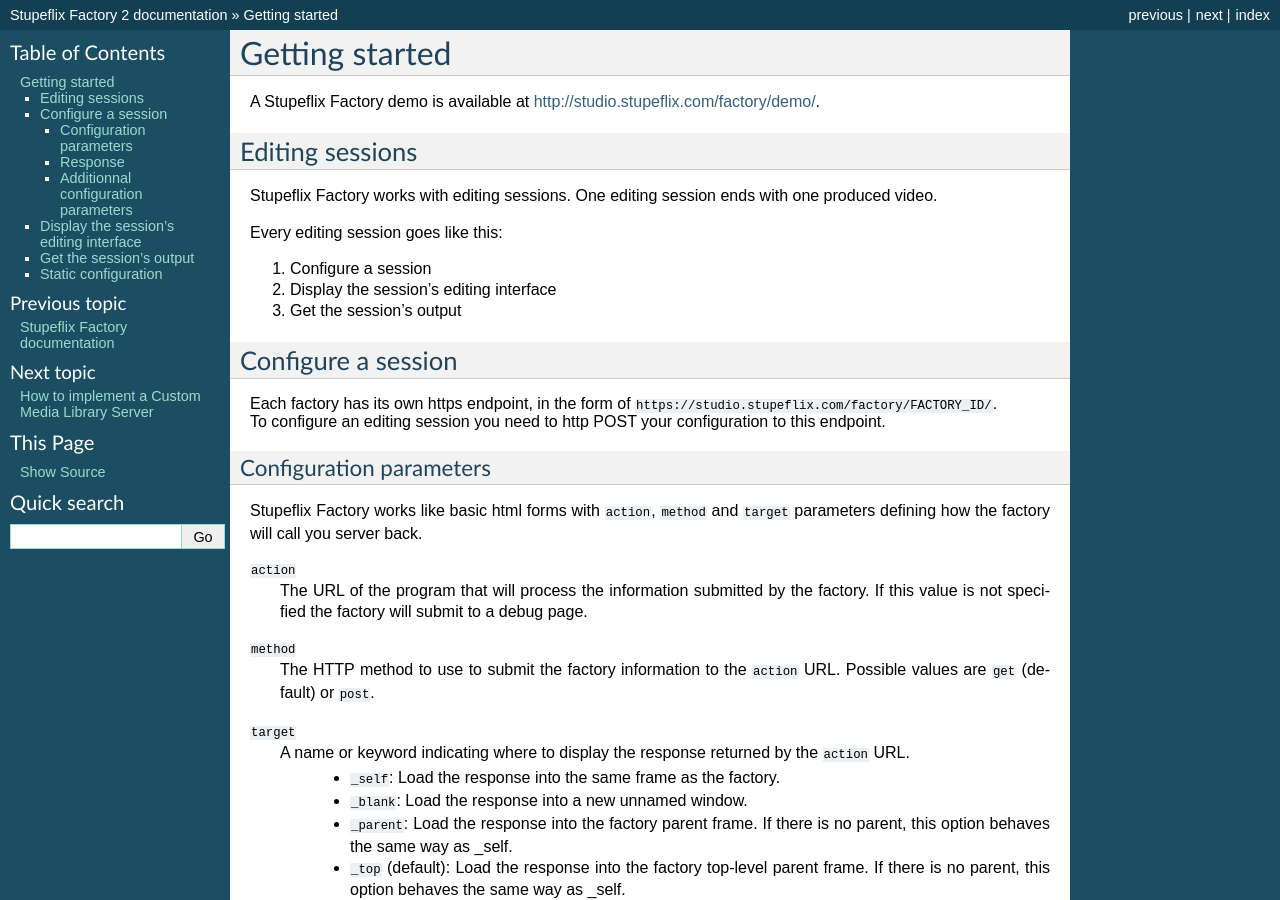
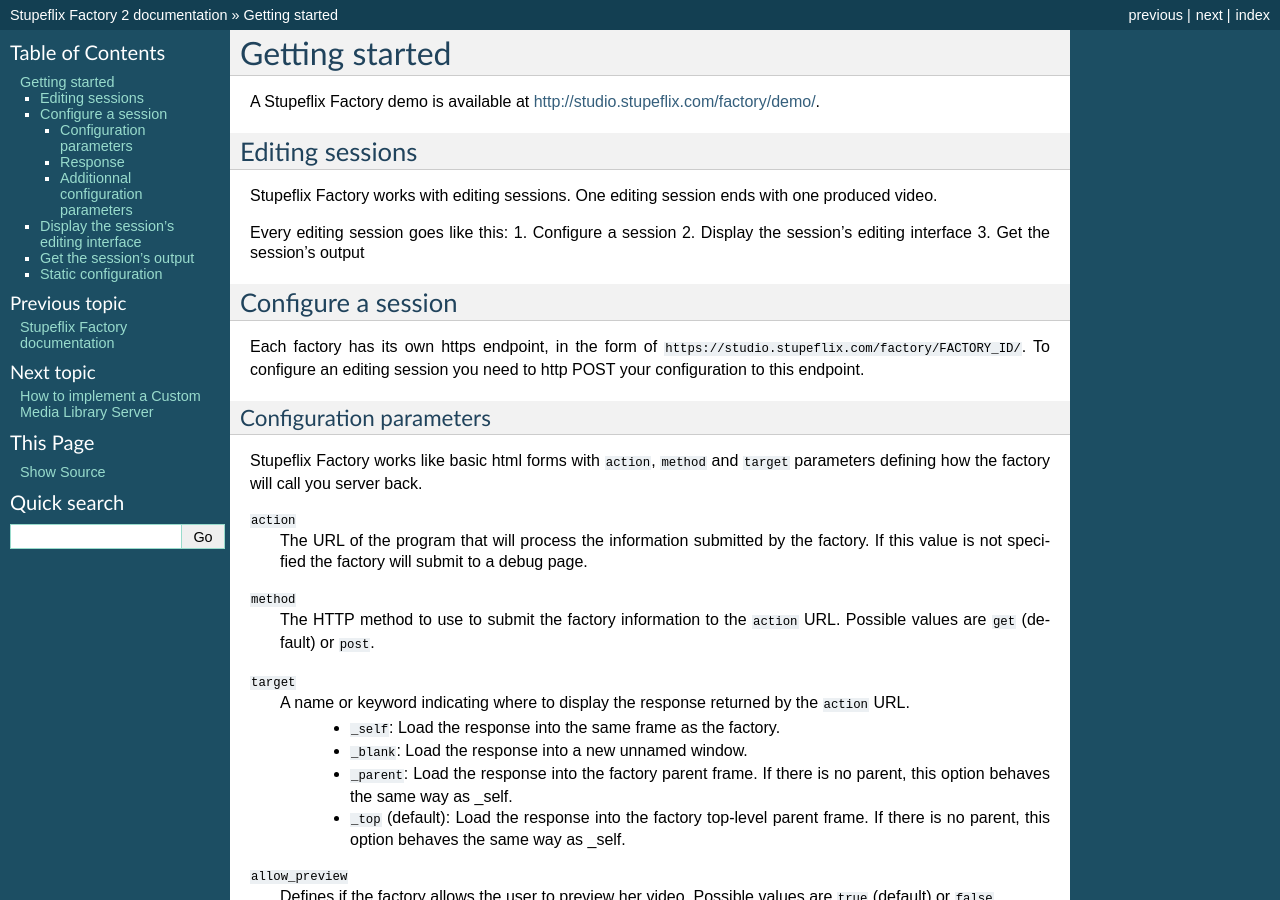
Before and after one commit to Stupeflix/stupeflix-factory-doc, a Sphinx documentation site: the page built from docs/getting_started.rst, in a window 1280 px wide and 900 px high. Built offline with Sphinx 7.4.7, drawn with Linux system fonts in a browser that asks for light colours; some of the changed text lies outside the part shown.

Commit message:
formatting

```diff
--- a/docs/getting_started.rst
+++ b/docs/getting_started.rst
@@ -11,7 +11,6 @@
 Stupeflix Factory works with editing sessions. One editing session ends with one produced video.
 
 Every editing session goes like this:
-
 1. Configure a session
 2. Display the session's editing interface
 3. Get the session's output
@@ -20,8 +19,8 @@
 Configure a session
 -------------------
 
-| Each factory has its own https endpoint, in the form of ``https://studio.stupeflix.com/factory/FACTORY_ID/``.
-| To configure an editing session you need to http POST your configuration to this endpoint.
+Each factory has its own https endpoint, in the form of ``https://studio.stupeflix.com/factory/FACTORY_ID/``.
+To configure an editing session you need to http POST your configuration to this endpoint.
 
 
 Configuration parameters
@@ -144,8 +143,8 @@
 Static configuration
 --------------------
 
-| Stupeflix Factory supports a number of server side configuration parameters.
-| For now these parameters can only be set by Stupeflix staff.
+Stupeflix Factory supports a number of server side configuration parameters.
+For now these parameters can only be set by Stupeflix staff.
 
 ``video_name``
     The default name for new videos, default is ``My Stupeflix Video``.
```
